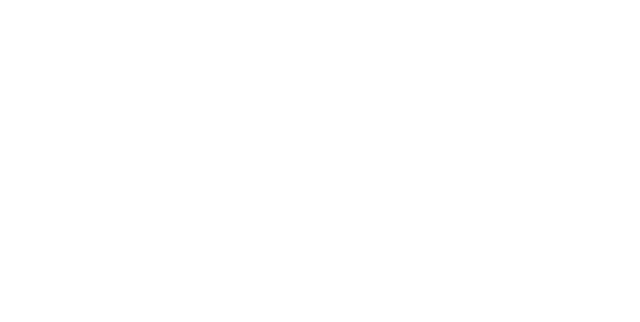
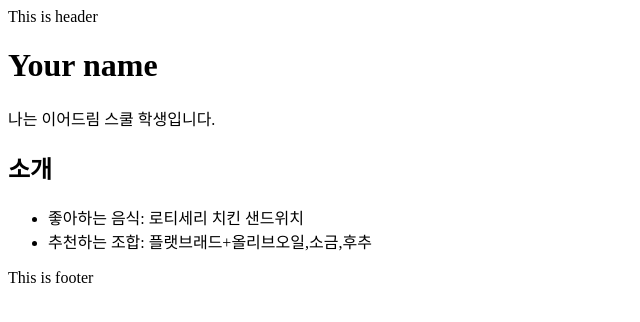
Before and after one commit to RootGno/RootGno.github.io, a plain HTML site: page index.html in a window 1280 px wide. Shown: the whole page, without its empty margins (0-640 px from the left). Drawn offline with Linux system fonts and the light colour scheme.

Commit message:
conf: step3

```diff
--- a/index.html
+++ b/index.html
@@ -1,7 +1,15 @@
 <!DOCTYPE html>
-<html lang="ko-KR">
-  <head>
-    <meta charset="utf-8">
-    <title>My first Page</title>
-    <meta name="viewport" content="width=device-width, initial-scal=1.0">
-  </head>
+  <body>
+    <header>This is header</header>
+    <main class="container">
+      <h1>Your name</h1>
+      <p>나는    이어드림    스쿨    학생입니다.</p>
+      <h2>소개</h2>
+      <ul>
+        <li>좋아하는    음식: 로티세리    치킨    샌드위치</li>
+        <li>추천하는    조합: 플랫브래드+올리브오일,소금,후추</li>
+      </ul>
+    </main>
+    <footer>This is footer</footer>
+  </body>
+</html>
```
